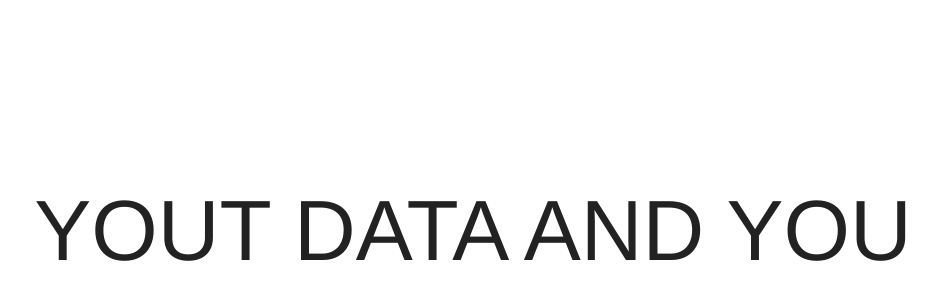
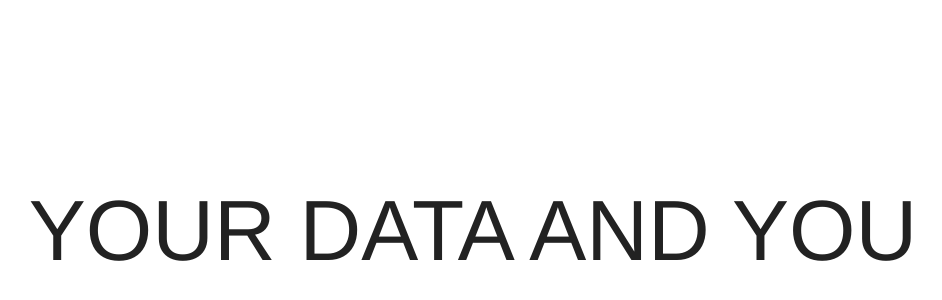
Before and after one commit to benfoxall/talks-datavis, a website: page index.html in a window 1280 px wide. Shown: the part 142-442 px from the top of the page, without its empty margins (167-1109 px from the left). Drawn offline with Linux system fonts and the light colour scheme.

Commit message:
typos are for loozers

```diff
--- a/index.html
+++ b/index.html
@@ -32,7 +32,7 @@
 
 			<div class="slides">
 				<section>
-					<h1>Yout data and you</h1>
+					<h1>Your data and you</h1>
 				</section>
 
 				<section>
```
